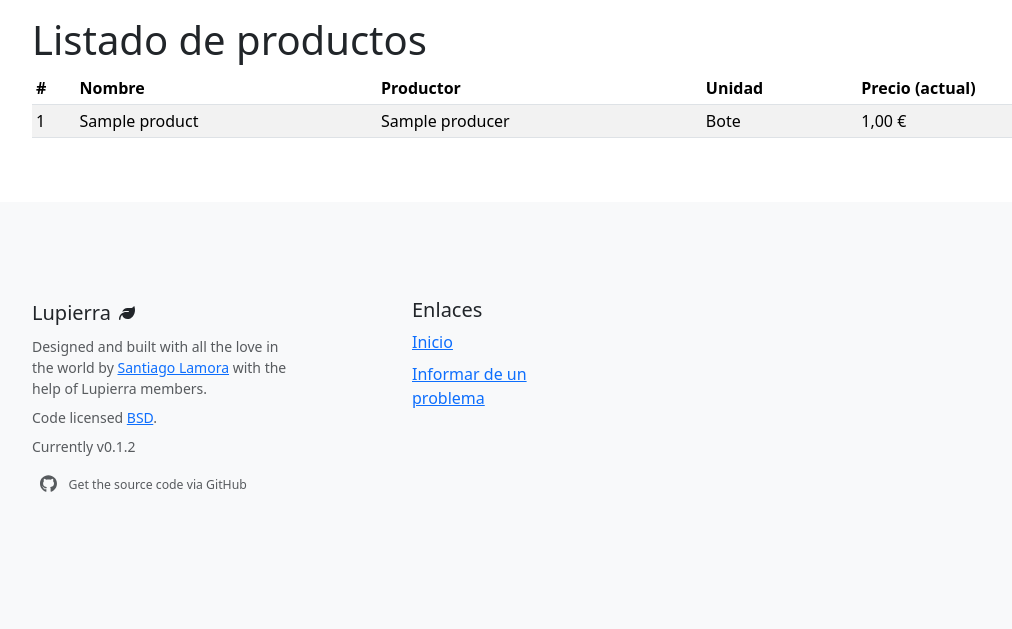
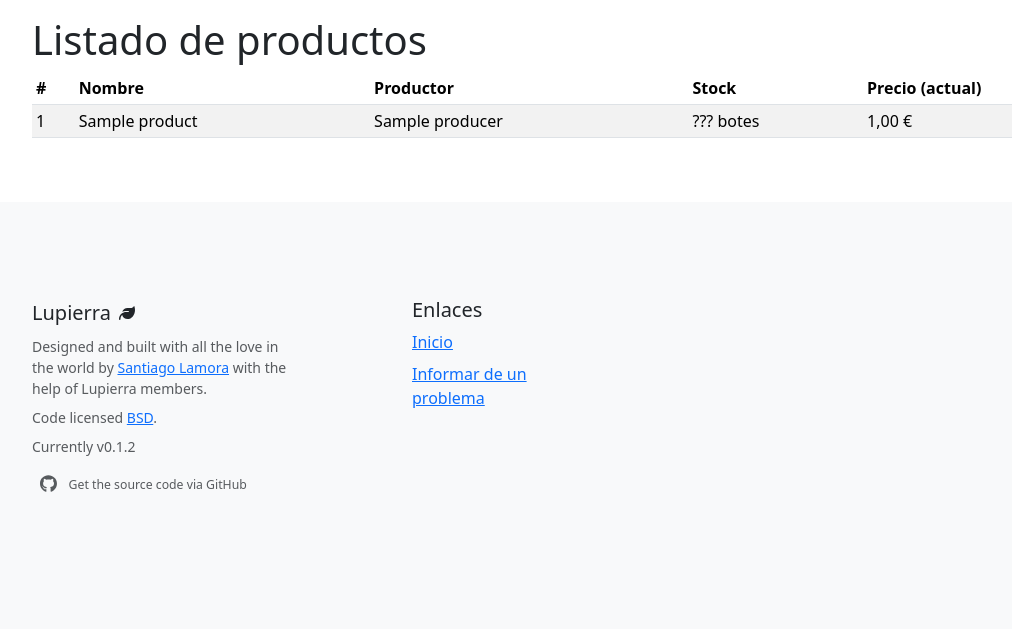
Before and after one commit to slamora/lupanes, a Django app: page /products/ in a window 1280 px wide. Shown: the part 56-685 px from the top of the page, without its empty margins (50-1062 px from the left). Run offline with Django 4.2, Linux system fonts and the light colour scheme; a user stored in the database is signed in; tables that the repository leaves empty hold one stand-in row (values such as "Sample post"); some libraries are stand-ins or nearby versions.

Commit message:
Render available stock if posible

```diff
--- a/lupanes/models.py
+++ b/lupanes/models.py
@@ -74,6 +74,19 @@ class Product(models.Model):
             raise PriceDoesNotExistOnDate(f"Price for product {self.pk} {self.name} does not exist on {short_date}")
         return pprice.value
 
+    def get_current_stock(self):
+        try:
+            first_stock = self.productstock_set.earliest("date")
+        except ProductStock.DoesNotExist:
+            return None
+
+        stock = self.productstock_set.aggregate(models.Sum('quantity'))['quantity__sum']
+        consumed = self.deliverynote_set.filter(date__gte=first_stock.date).aggregate(
+            models.Sum('quantity'))['quantity__sum']
+        if consumed is None:
+            consumed = 0
+        return stock - consumed
+
 
 class ProductPrice(models.Model):
     value = models.DecimalField(max_digits=5, decimal_places=2)
--- a/lupanes/templates/lupanes/product_list.html
+++ b/lupanes/templates/lupanes/product_list.html
@@ -20,7 +20,7 @@
         <th>#</th>
         <th>Nombre</th>
         <th>Productor</th>
-        <th>Unidad</th>
+        <th>Stock</th>
         <th>Precio (actual)</th>
         {% if request.user.is_manager %}
         <th>¿Activo?</th>
@@ -35,14 +35,24 @@
         <td>{{ forloop.counter }}</td>
         <td>
           {% if request.user.is_manager %}
-            <a href="{% url 'lupanes:product-edit' product.pk %}" title="editar">
-              {{ product.name }}</a>
+          <a href="{% url 'lupanes:product-edit' product.pk %}" title="editar">
+            {{ product.name }}</a>
           {% else %}
-            {{ product.name }}
+          {{ product.name }}
           {% endif %}
         </td>
         <td>{{ product.producer }}</td>
-        <td>{{ product.get_unit_display }}</td>
+        {% with product.get_current_stock as stock %}
+        <td class="text-nowrap">
+          {% if stock %}
+          {% if product.unit_accept_decimals %}{{ stock }}
+          {% else %}{{ stock|floatformat:0 }}{% endif %}
+          {% else %}
+          ???
+          {% endif %}
+          {{ product.unit }}{{ stock|pluralize }}
+        </td>
+        {% endwith %}
         <td>{{ product.get_current_price }} €</td>
         {% if request.user.is_manager %}
         <td>{{ product.is_active|yesno:"Sí,No"}}</td>
```
